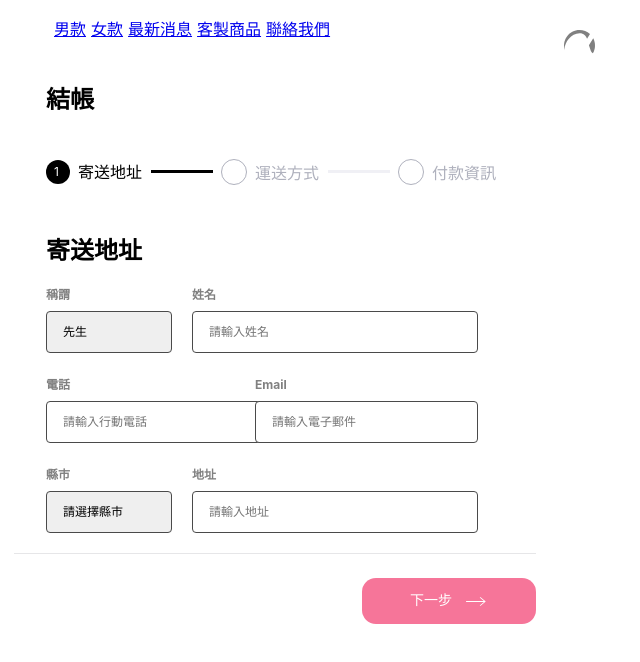
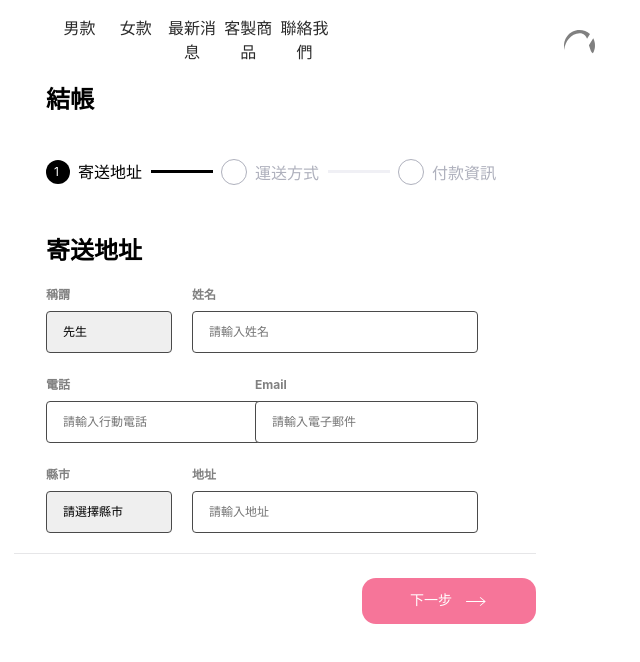
Before and after one commit to thAilurus/Alpha-shop, a React (Create React App) app: page / in a window 1280 px wide. Shown: the top 662 px of the page, without its empty margins (76-716 px from the left). Built offline with nearby package versions, Linux system fonts and the light colour scheme.

Commit message:
Change color of navList to #2a2a2a and add cursor pointer

```diff
--- a/src/components/header.jsx
+++ b/src/components/header.jsx
@@ -60,7 +60,7 @@ export function Header () {
 
           {/*<!-- logo -->*/}
           <a className={styles.logoContainer} href="#">
-            <Logo/>
+            <Logo className={styles.logo} />
           </a>
 
         </div>
--- a/src/components/header.module.scss
+++ b/src/components/header.module.scss
@@ -32,8 +32,15 @@
 
         .navItem {
           flex-flow: row nowrap;
+          cursor: pointer;
+          width: 100%;
+          .navLink {
+            font-weight: 500;
+            line-height: 24px;
+            color: #2a2a2a;
+            text-decoration: none;
+          }
         }
-
       }
       .navListAction {
         grid-column: 3/4;
@@ -50,6 +57,10 @@
       position: absolute;
       top: 50%;
       left: 50%;
+
+      .logo {
+
+      }
     }
   }
 }
```
